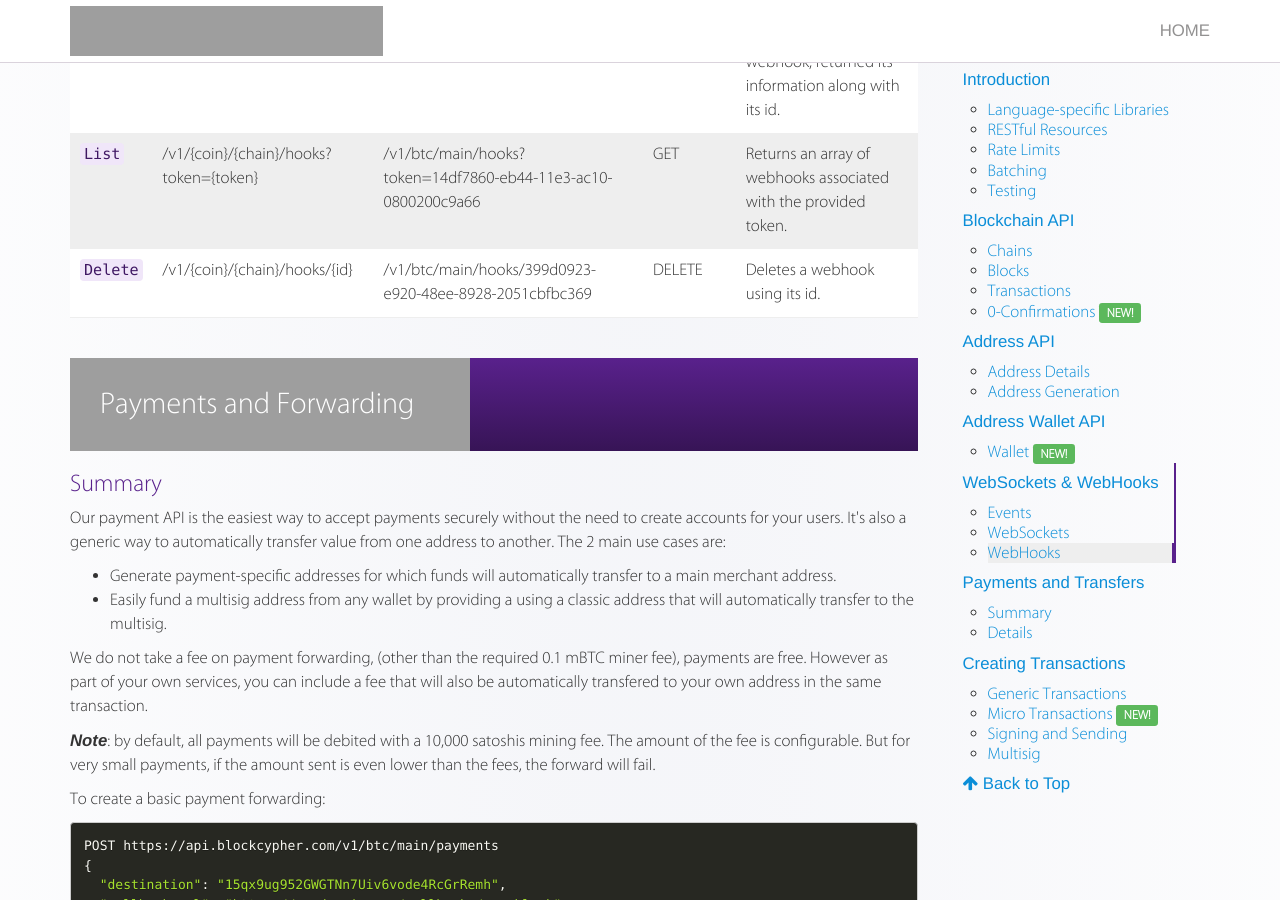
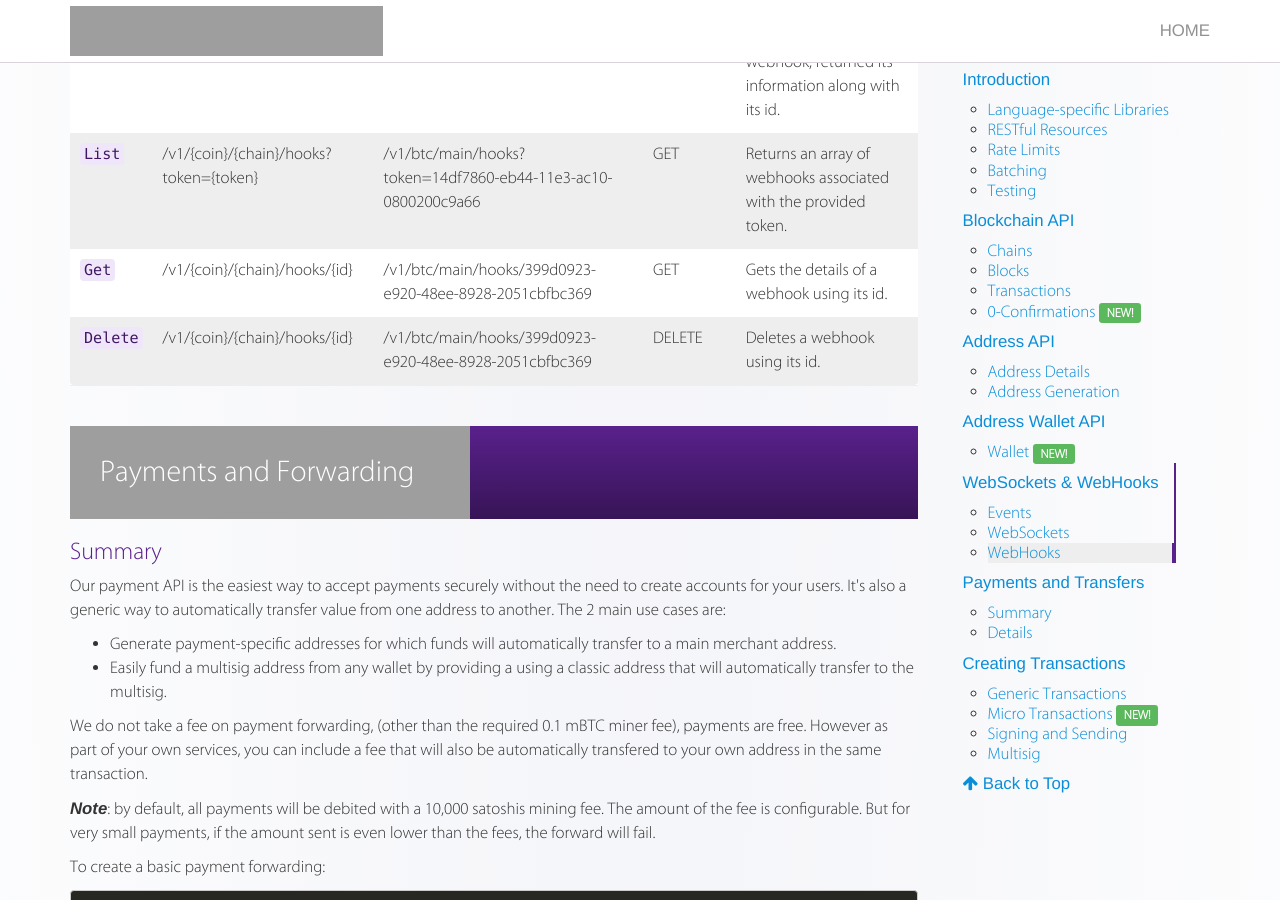
Before and after one commit to blockcypher/documentation, a Jekyll site: the page built from index.html, in a window 1280 px wide and 900 px high, scrolled down 21456 px. Built offline with Jekyll 4.4.1, drawn with Linux system fonts in a browser that asks for light colours; nearby versions of some CDN libraries; some web fonts are replaced.

Commit message:
Added webhook get endpoint.

```diff
--- a/_includes/reference/websockets_webhooks.html
+++ b/_includes/reference/websockets_webhooks.html
@@ -164,6 +164,13 @@
         <td>Returns an array of webhooks associated with the provided token.</td>
       </tr>
       <tr>
+        <td><code>Get</code></td>
+        <td>/v1/{coin}/{chain}/hooks/{id}</td>
+        <td>/v1/btc/main/hooks/399d0923-e920-48ee-8928-2051cbfbc369</td>
+        <td>GET</td>
+        <td>Gets the details of a webhook using its id.</td>
+      </tr>
+      <tr>
         <td><code>Delete</code></td>
         <td>/v1/{coin}/{chain}/hooks/{id}</td>
         <td>/v1/btc/main/hooks/399d0923-e920-48ee-8928-2051cbfbc369</td>
```
